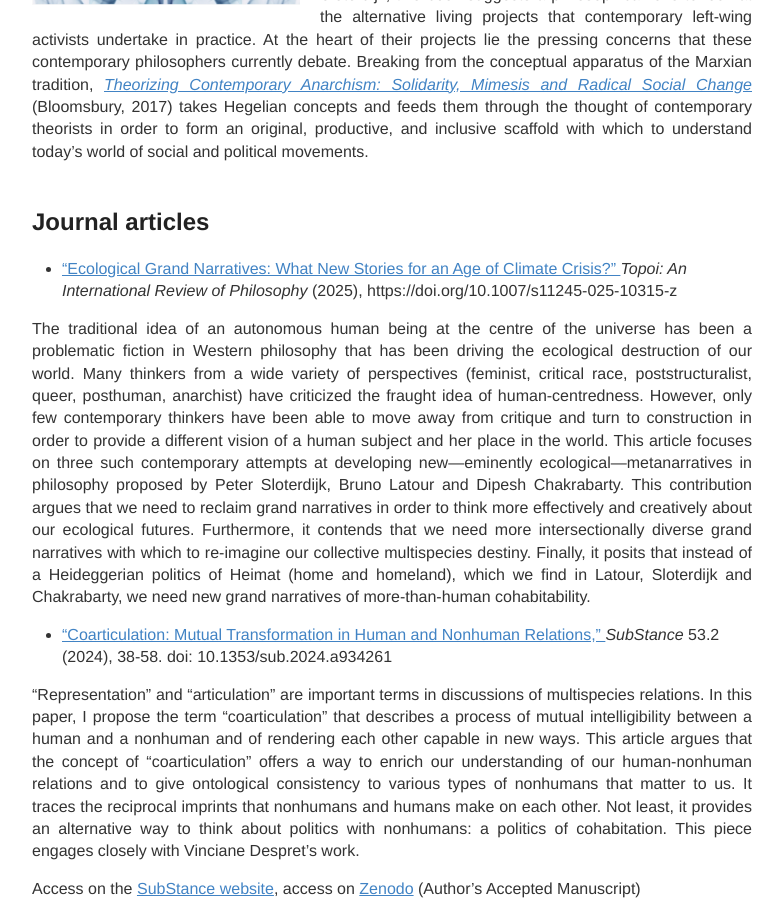
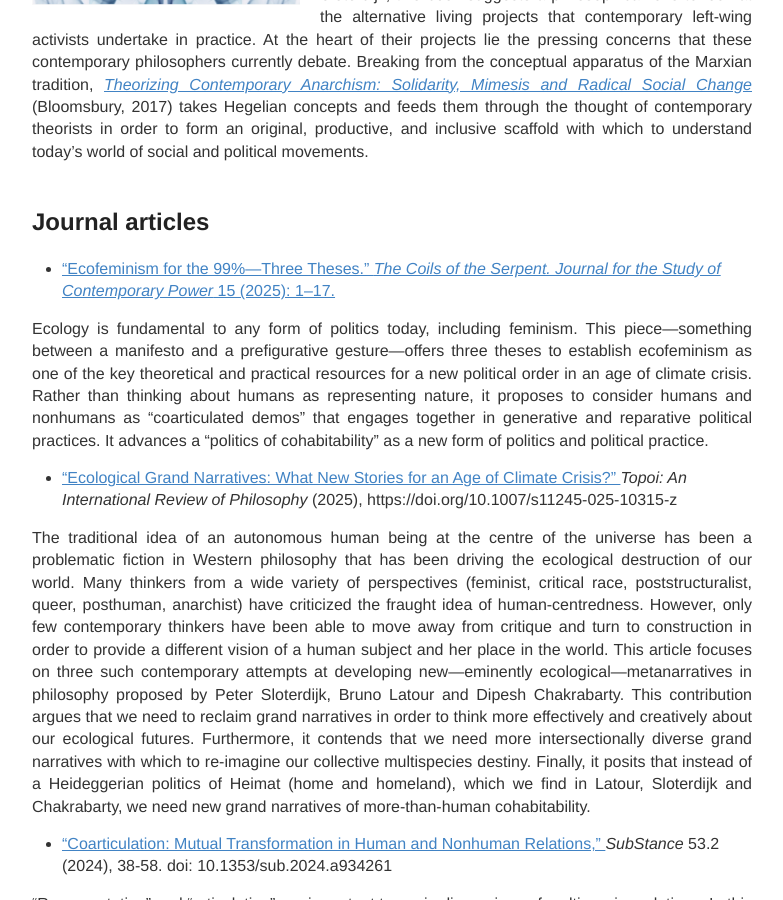
Before and after one commit to IJanicka/IJanicka.github.io, a Jekyll site: the page built from publications.md, in a window 1280 px wide and 900 px high, scrolled down 859 px. Shown: the whole window, without its empty margins (248-1031 px from the left). Built offline with Jekyll 4.4.1, drawn with Linux system fonts in a browser that asks for light colours.

Commit message:
Update publications.md

```diff
--- a/publications.md
+++ b/publications.md
@@ -19,6 +19,10 @@ The turn of the Millennium demonstrated a fully-fledged revival and fusion of va
   </div>
 </div>
   <h2>Journal articles</h2>
+
+* <a href="https://ul.qucosa.de/api/qucosa%3A101410/attachment/ATT-0/" target="_blank"> “Ecofeminism for the 99%—Three Theses.” *The Coils of the Serpent. Journal for the Study of Contemporary Power* 15 (2025): 1–17. <br>
+
+Ecology is fundamental to any form of politics today, including feminism. This piece—something between a manifesto and a prefigurative gesture—offers three theses to establish ecofeminism as one of the key theoretical and practical resources for a new political order in an age of climate crisis. Rather than thinking about humans as representing nature, it proposes to consider humans and nonhumans as “coarticulated demos” that engages together in generative and reparative political practices. It advances a “politics of cohabitability” as a new form of politics and political practice. <br>
 
 * <a href="https://link.springer.com/epdf/10.1007/s11245-025-10315-z?sharing_token=Lynlt0Ru8DxY_Gwu7gc86_e4RwlQNchNByi7wbcMAY7DeXOZ0DxFmrxl_8-8iaJSy0v4KmoYm9opdpVzf9OFYPVuC5Nl9YuzULWkCsfYuegtxf1sfhd2HOuoLAEt6BsmmYomWH9jyD6UKHnZ-q0w1kZGXk3IHUFWbpjcle46pQ0%3D" target="_blank"> "Ecological Grand Narratives: What New Stories for an Age of Climate Crisis?" </a> *Topoi: An International Review of Philosophy* (2025), https://doi.org/10.1007/s11245-025-10315-z <br>
 
```
